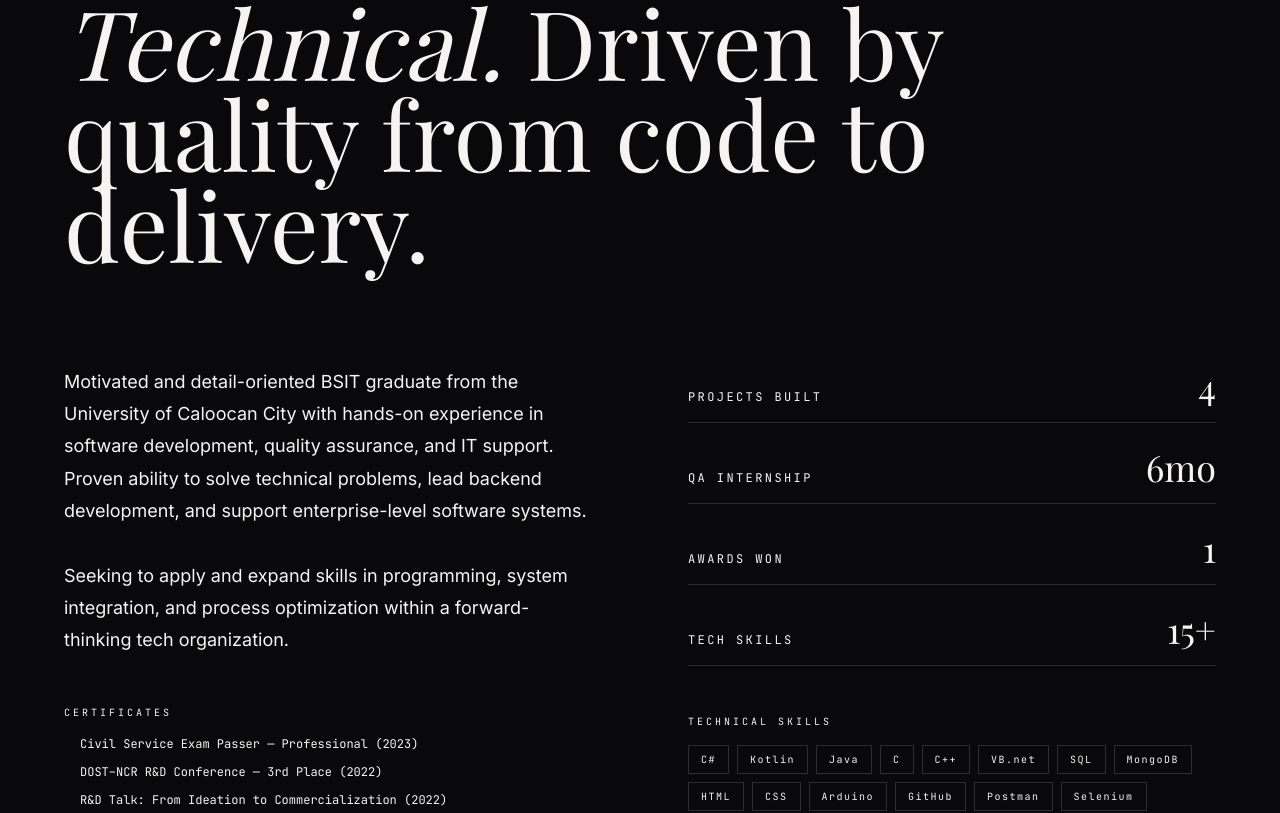
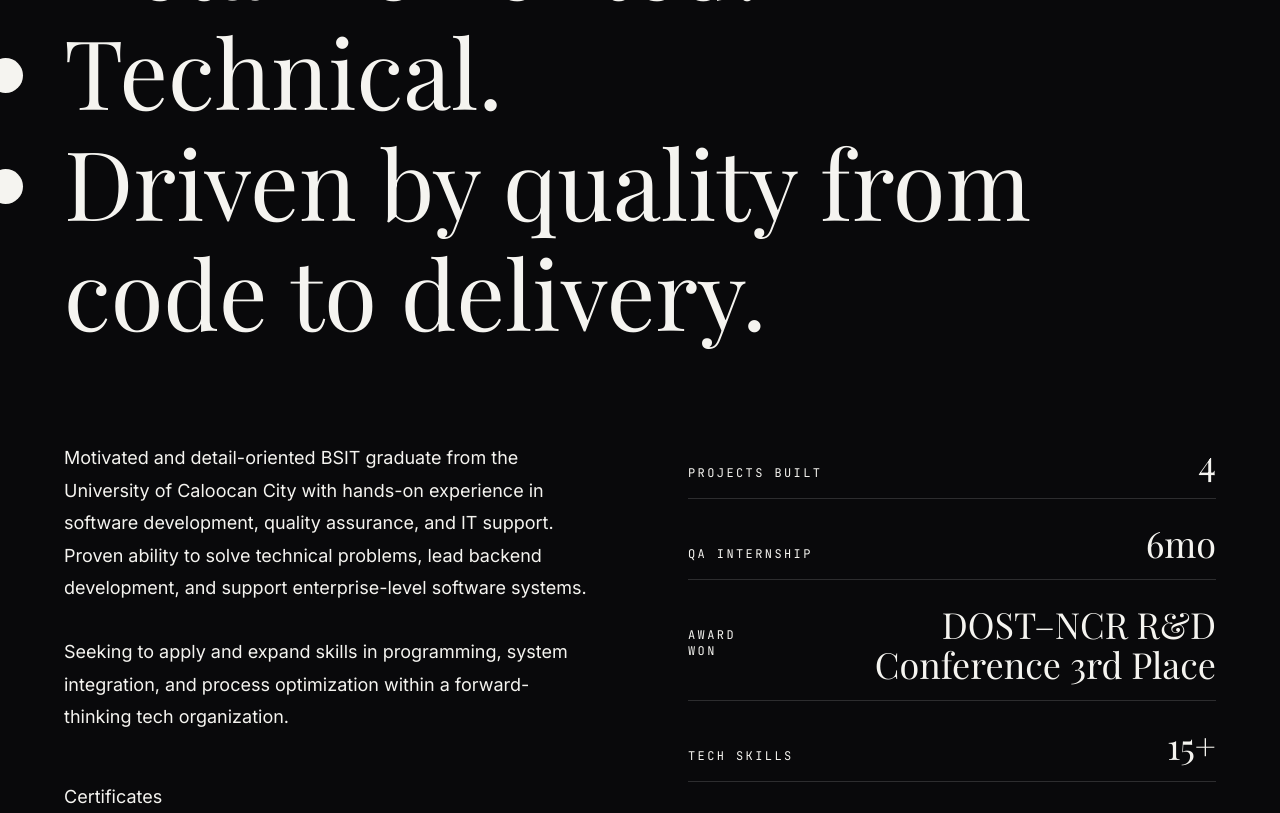
Before and after one commit to Yaddy23/Yad_Portfolio, a React (Vite) app in the folder my-react-app/: page / in a window 1280 px wide. Shown: the part 2000-2813 px from the top of the page. Built offline with nearby package versions, Linux system fonts and the light colour scheme; a web font is replaced by a local one.

Commit message:
edited fons and texts in aboutsection and added new details in home

```diff
--- a/my-react-app/src/components/AboutSection.jsx
+++ b/my-react-app/src/components/AboutSection.jsx
@@ -31,13 +31,12 @@ export default function AboutSection() {
           whileInView={{ opacity: 1, y: 0 }}
           transition={{ duration: 1, ease: [0.16, 1, 0.3, 1] }}
           viewport={{ once: true }}
-          className="font-display text-4xl md:text-7xl lg:text-8xl text-foreground leading-[0.95] max-w-4xl mb-16 md:mb-24"
         >
-          Detail-oriented.{' '}
-          <span className="italic">Technical.</span>{' '}
-          Driven by{' '}
-          <span className="text-primary">quality</span>{' '}
-          from code to delivery.
+          <ul className="list-disc font-display text-4xl md:text-7xl lg:text-8xl text-foreground leading-[1.15] max-w-6xl mb-16 md:mb-24">
+          <li>Detail-oriented.</li>
+          <li>Technical.</li>
+          <li>Driven by quality from code to delivery.</li>
+          </ul>
         </motion.h2>
 
         <div className="grid grid-cols-1 md:grid-cols-2 gap-16 md:gap-24">
@@ -60,12 +59,12 @@ export default function AboutSection() {
 
             {/* Certs */}
             <div>
-              <p className="font-mono text-[10px] tracking-[0.3em] text-primary uppercase mb-4">Certificates</p>
-              <ul className="space-y-3">
+              <p className="font-body text-lg leading-[1.8] text-muted-foreground mb-8">Certificates</p>
+              <ul className="space-y-0.01">
                 {CERTS.map((cert) => (
-                  <li key={cert} className="flex items-start gap-3">
-                    <span className="mt-2 block w-1 h-1 rounded-full bg-primary flex-shrink-0" />
-                    <span className="font-mono text-xs text-muted-foreground">{cert}</span>
+                  <li key={cert} className="flex items-start">
+                    <span className="mt-2 block h-1 rounded-full bg-primary flex-shrink-0" />
+                    <span className="font-body text-lg leading-[1.8] text-muted-foreground mb-5">{cert}</span>
                   </li>
                 ))}
               </ul>
@@ -84,14 +83,14 @@ export default function AboutSection() {
               {[
                 { label: 'Projects Built', value: '4' },
                 { label: 'QA Internship', value: '6mo' },
-                { label: 'Awards Won', value: '1' },
+                { label: 'Award Won', value: 'DOST–NCR R&D Conference 3rd Place'},
                 { label: 'Tech Skills', value: '15+' },
               ].map((stat) => (
                 <div key={stat.label} className="flex items-baseline justify-between border-b border-border pb-4">
                   <span className="font-mono text-[10px] md:text-xs tracking-[0.2em] text-muted-foreground uppercase">
                     {stat.label}
                   </span>
-                  <span className="font-display text-3xl md:text-4xl text-foreground">
+                  <span className="font-display text-3xl md:text-4xl text-foreground text-right">
                     {stat.value}
                   </span>
                 </div>
--- a/my-react-app/src/pages/Home.jsx
+++ b/my-react-app/src/pages/Home.jsx
@@ -47,7 +47,7 @@ const PROJECTS = [
     title: 'HRM QA Testing',
     year: '2022–2023',
     role: 'QA Intern',
-    tech: 'Manual Testing · Selenium · Postman',
+    tech: 'Manual Testing · Agile · Selenium · Postman',
     duration: '6 months',
     description: 'Performed manual testing and created detailed bug reports for mobile HRM applications at Mustard Seed Systems Corporation. Collaborated on UI/UX improvements, assisted in Crystal Report generation and validation for client demos, and helped configure and test ZK Access biometric devices for access control.',
     image: qapic,
```
